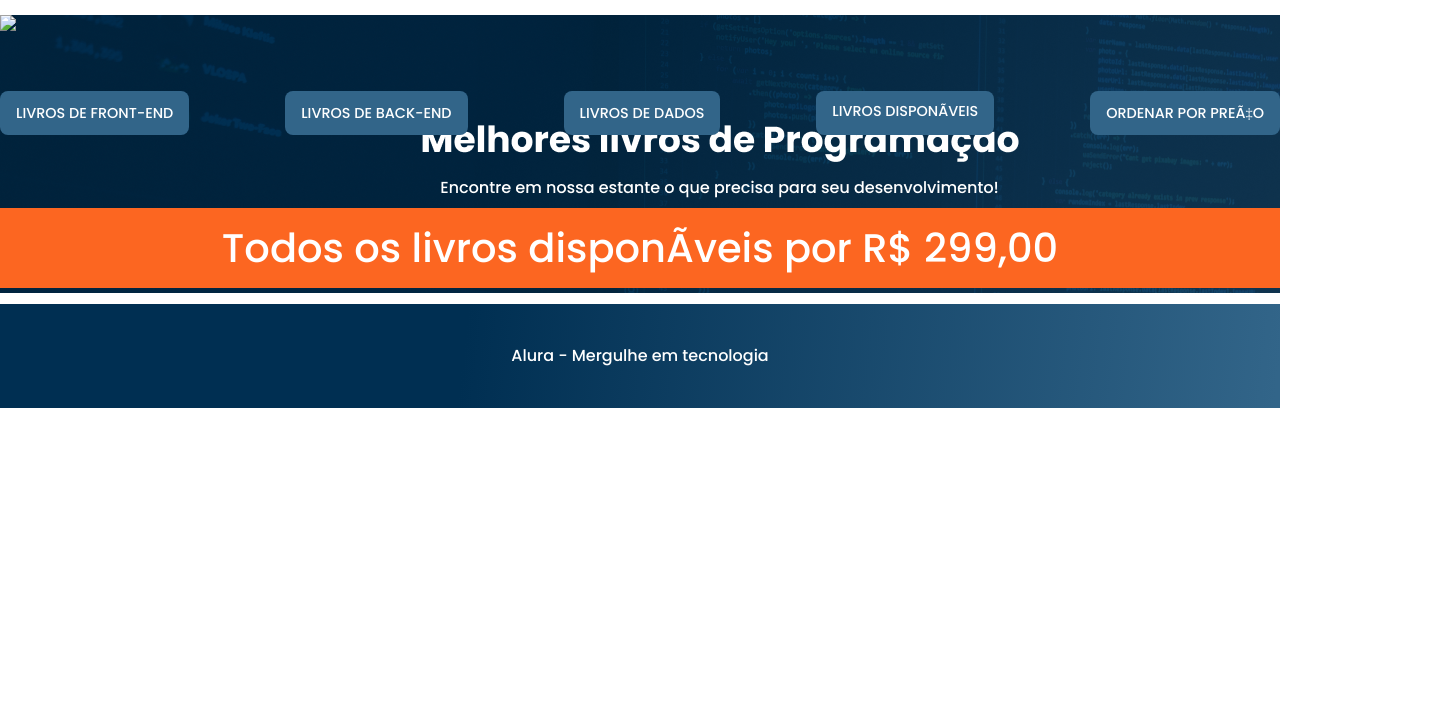
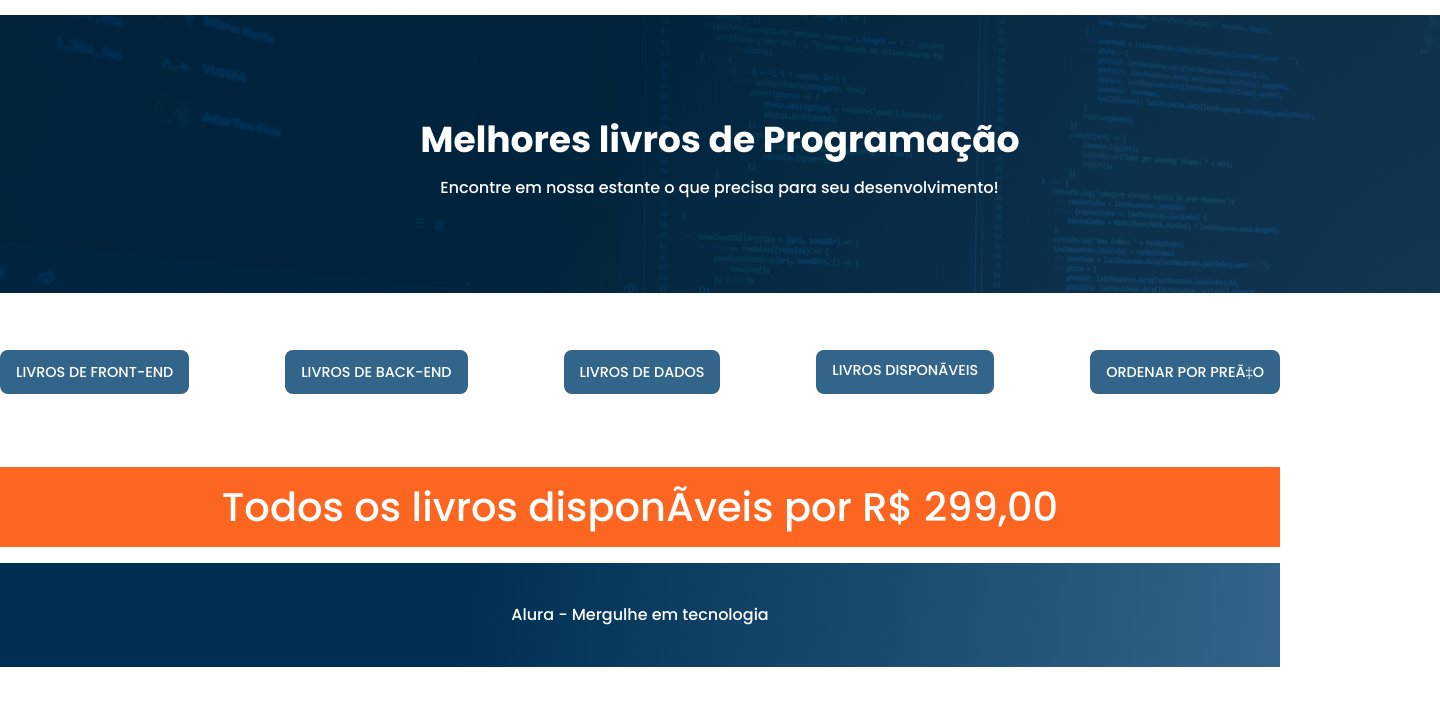
Before and after one commit to Saviolss/pro-10, a plain HTML site: page index.html in a window 1280 px wide. Shown: the part 58-764 px from the top of the page, 1440 px wide, since content can reach past the window. Drawn offline with nearby package versions, Linux system fonts and the light colour scheme; no server answers.

Commit message:
Update index.html

```diff
--- a/index.html
+++ b/index.html
@@ -16,7 +16,7 @@
 </header>
 
 <body>
-  <section class="banner"><img src="imagens/Banner-1.png</section>
+  <section class="banner"><img src="imagens/Banner-1.png"></section>
   <nav class="wrap">
     <ul class="nav">
       <li><button class="btn btn-front" href="#" id="btnFiltrarLivrosFront" value="front-end">LIVROS DE
```
